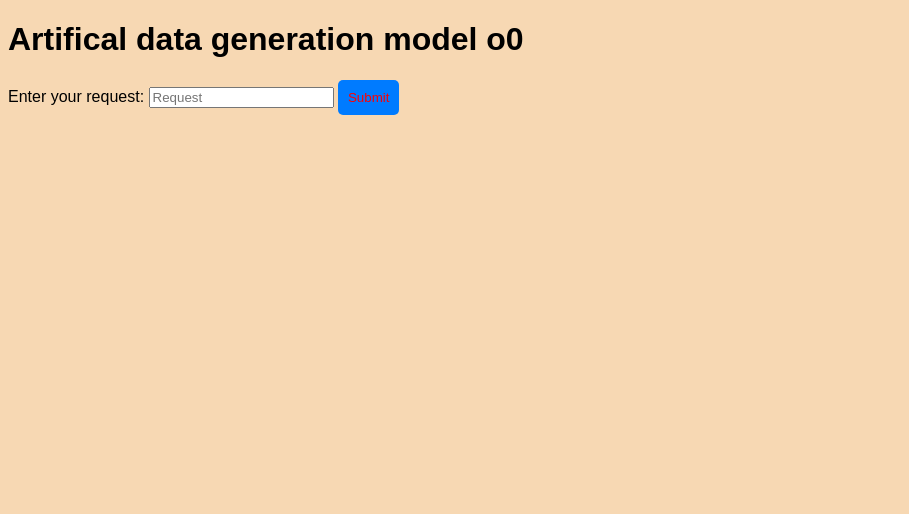
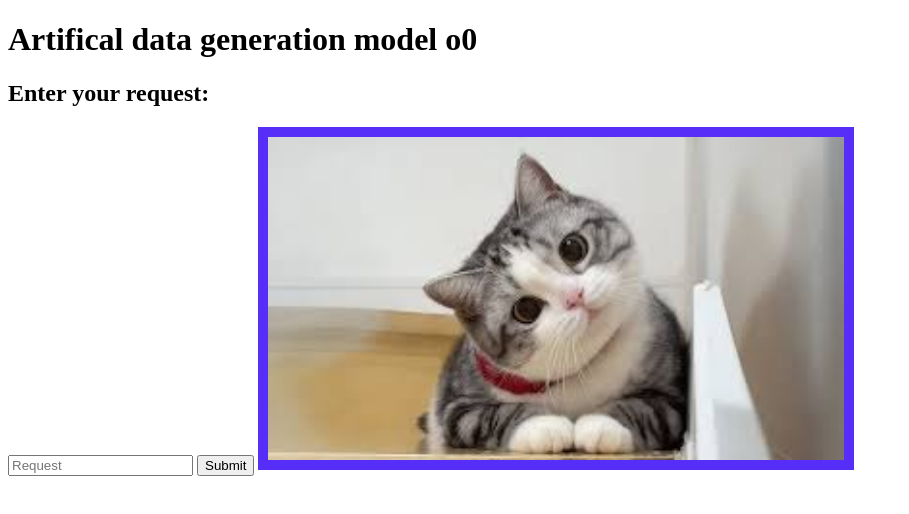
Before and after one commit to Yharnamhunter/Kursach2024, a plain HTML site: page frontend/pages/index.html in a window 1280 px wide. Shown: the whole page, without its empty margins (0-909 px from the left). Drawn offline with Linux system fonts and the light colour scheme; files that its build step writes are made by us from their sources.

Commit message:
New image

```diff
--- a/frontend/pages/index.html
+++ b/frontend/pages/index.html
@@ -3,14 +3,27 @@
 <head>
     <meta charset="UTF-8">
     <meta name="viewport" content="width=device-width, initial-scale=1.0">
-    <title>Simple Frontend</title>
-    <link rel="stylesheet" href="styles/styles.css">
+    <title>Frontend of the project</title>
+    <link rel="stylesheet" href="../styles/styles.css">
 </head>
 <body>
-    <h1>Artifical data generation model o0</h1>
-    <label for="username">Enter your request:</label>
-    <input type="text" id="request" name="request" placeholder="Request" required>
-    <button type="submit">Submit</button>
-    <script src="scripts/script.js"></script>
+    <header class="header">
+        <div class="header__text">
+            <h1 class="header__text-title">
+                Artifical data generation model o0
+            </h1>
+        </div>
+    </header>
+    <main class="main">
+        <div class="main_text">
+            <h2 class="username">
+                Enter your request:
+            </h2>
+            <input type="text" id="request" name="request" placeholder="Request" required>
+            <button class="submit">Submit</button>
+            <img class="funnycar" src="../assets/funnycar.jpg" alt="car">
+        </div>
+    </main>
+
 </body>
 </html>
--- a/frontend/styles/styles.css
+++ b/frontend/styles/styles.css
@@ -1,17 +1,10 @@
-body {
+.body {
     font-family: Arial, sans-serif;
     background-color: #f7d8b3;
 }
 
-button {
-    padding: 10px;
-    background-color: #007bff;
-    color: red;
-    border: none;
-    border-radius: 5px;
-    cursor: pointer;
+.funnycar {
+    width: 45vw;
+    height: auto;
+    border: 10px solid #562ef7;
 }
-
-button:hover {
-    background-color: #0056b3;
-}
```
Also changed, not shown: frontend/assets/funnycar.jpg (added).
